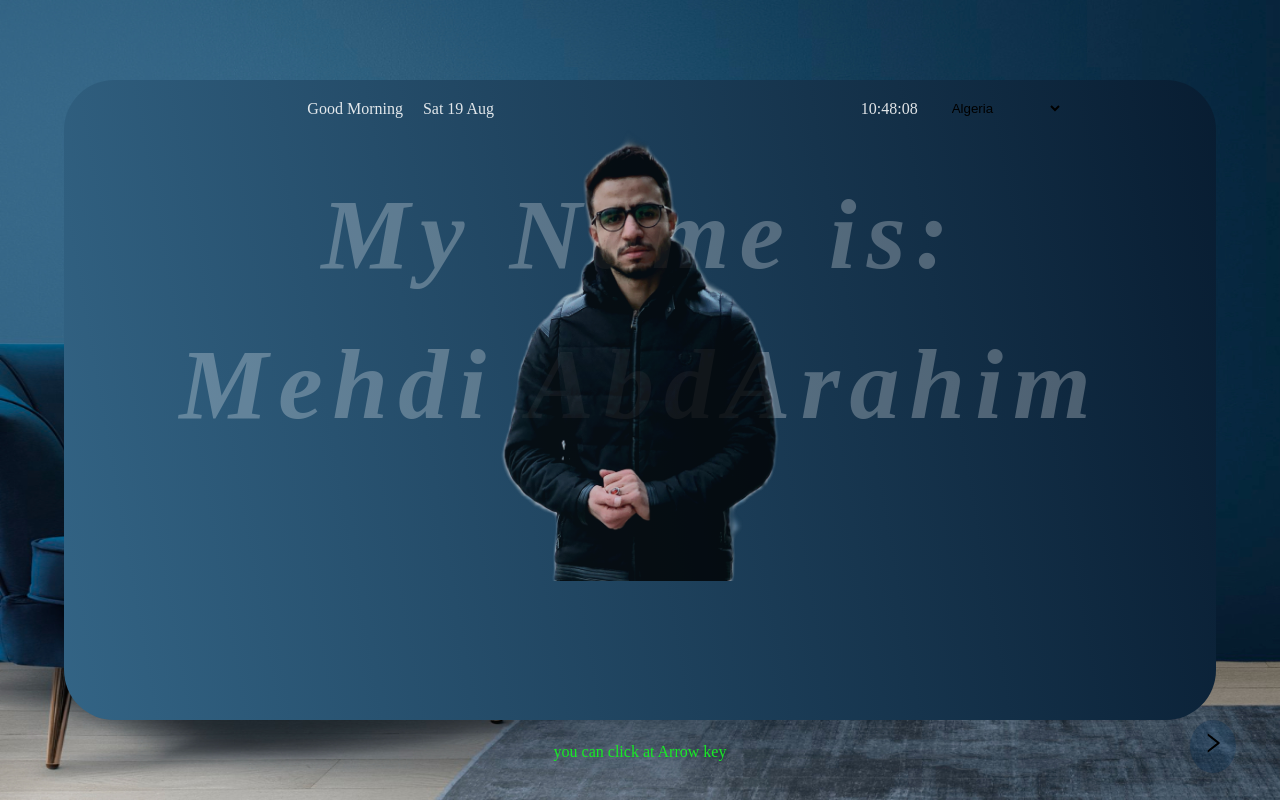
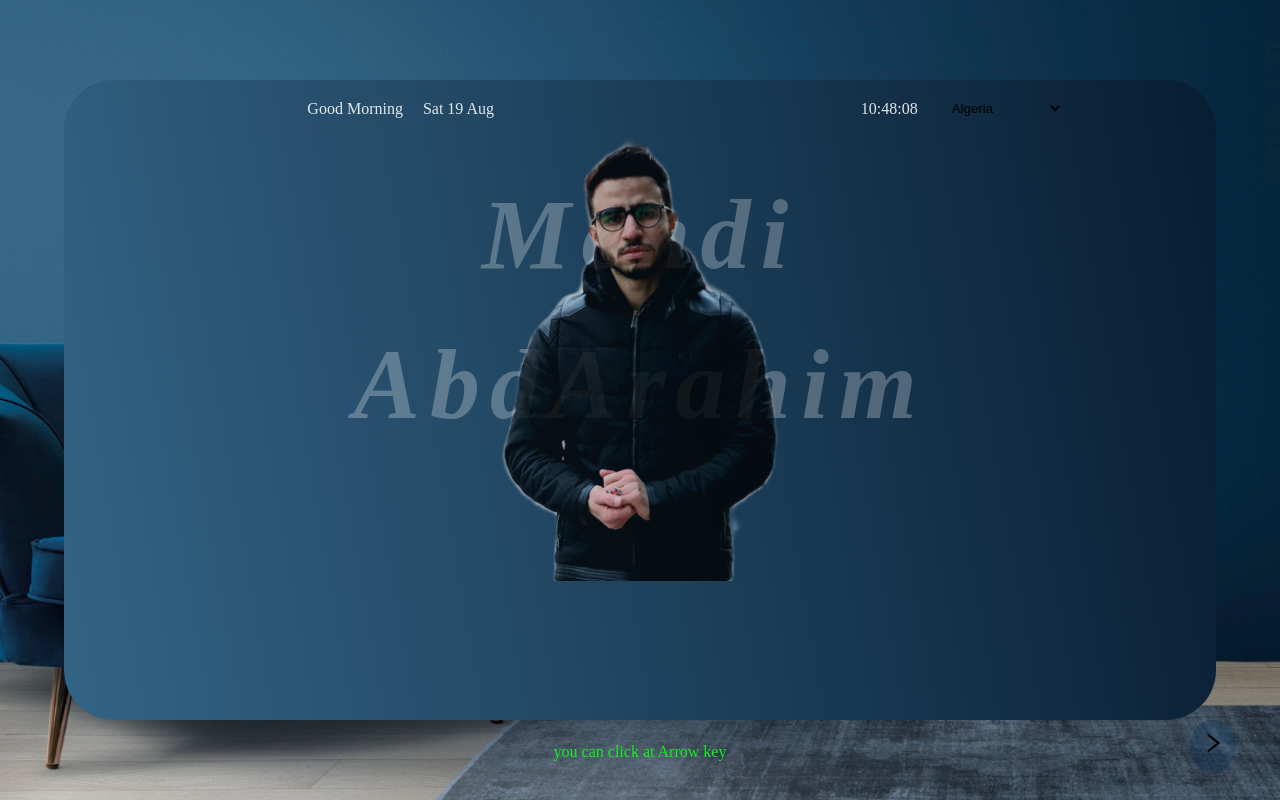
Before and after one commit to RahimMHD/theNewPortfolio, a React (Vite) app: page / in a window 1280 px wide. Shown: the top 800 px of the page. Built offline with nearby package versions, Linux system fonts and the light colour scheme; no server answers.

Commit message:
style contact-info

```diff
--- a/src/App.jsx
+++ b/src/App.jsx
@@ -136,8 +136,8 @@ function App() {
         </div>
         <div className='header'>
           <div className="myName">
-            <p>My Name is:</p>
-            <p>Mehdi AbdArahim</p>
+            <p>Mehdi</p>
+            <p>AbdArahim</p>
           </div>
 
           {dataWeather && page}
--- a/src/App.scss
+++ b/src/App.scss
@@ -692,6 +692,7 @@ body {
               }
               p {
                 color: #b9c6d4;
+                margin-top: 10px;
               }
             }
             .contact-personnel {
@@ -699,7 +700,7 @@ body {
               z-index: 999;
               div {
                 display: flex;
-                align-items: center;
+                align-items: baseline;
                 gap: 20px;
               }
             }
@@ -748,7 +749,6 @@ body {
               display: flex;
               flex-direction: column;
               color: #fff;
-              opacity: 0.2;
               transition: opacity 400ms ease-in-out;
               background-color: #4453a530;
               padding: 13px 20px;
@@ -818,9 +818,6 @@ body {
                 }
               }
             }
-          }
-          .show.slide-in {
-            opacity: 1;
           }
         }
 
```
